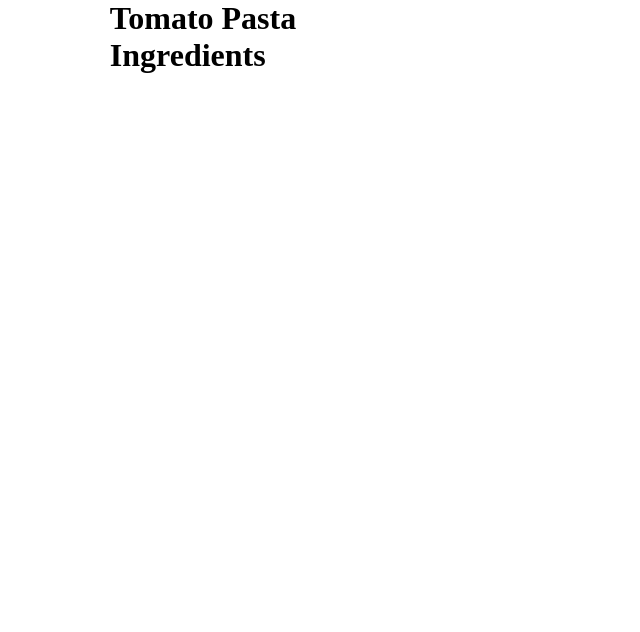
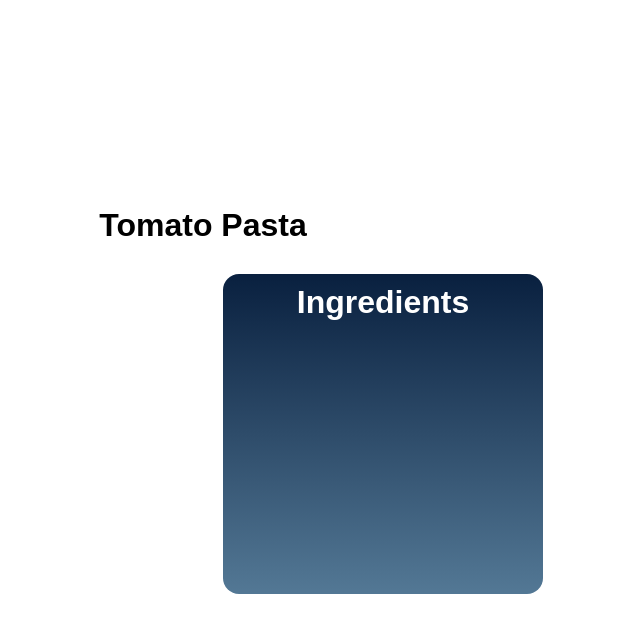
Before and after one commit to Gowtham239/Recipe-Page, a plain HTML site: page index.html in a window 1280 px wide. Shown: the whole page, without its empty margins (437-1077 px from the left). Drawn offline with Linux system fonts and the light colour scheme.

Commit message:
add style to the recipe page

```diff
--- a/style.css
+++ b/style.css
@@ -2,14 +2,76 @@
     padding: 0;
     margin: 0;
     box-sizing: border-box;
+    font-family: sans-serif;
+    /* border: 1px solid red; */
 }
 
 body {
     display: flex;
     justify-content: center;
+    height: 100vh;
+}
+
+.main-container {
+    display: flex;
+    flex-direction: column;
+    width: 900px;
+    margin: 0 auto;
+    align-items: center;
+    justify-content: center;
+}
+
+.recipe-heading {
+    text-align: center;
 }
 
 .inner-container {
     display: flex;
-    flex-direction: column;
+    width: 800px;
+    justify-content: center;
+    flex-direction: row;
+    align-items: center;
+    gap: 40px;
+    margin-top: 30px;
 }
+
+.image-container,
+.ingredients-container {
+    width: 320px;
+    height: 320px;
+}
+
+.image-container {
+    text-align: center;
+}
+
+.ingredients-container {
+    background-image: linear-gradient(#09203f, #537895);
+    border-radius: 16px;
+    padding: 10px;
+}
+
+.image {
+    width: 300px;
+    height: 100%;
+}
+
+.ingredients-heading {
+    text-align: center;
+    margin-bottom: 20px;
+    color: white;
+}
+
+.ingredients-list {
+    margin-left: 35px;
+}
+
+.list-item {
+    font-size: 20px;
+    color: white;
+    margin-bottom: 10px;
+}
+
+.list-item:last-child{
+    margin-bottom: 0;
+}
```
